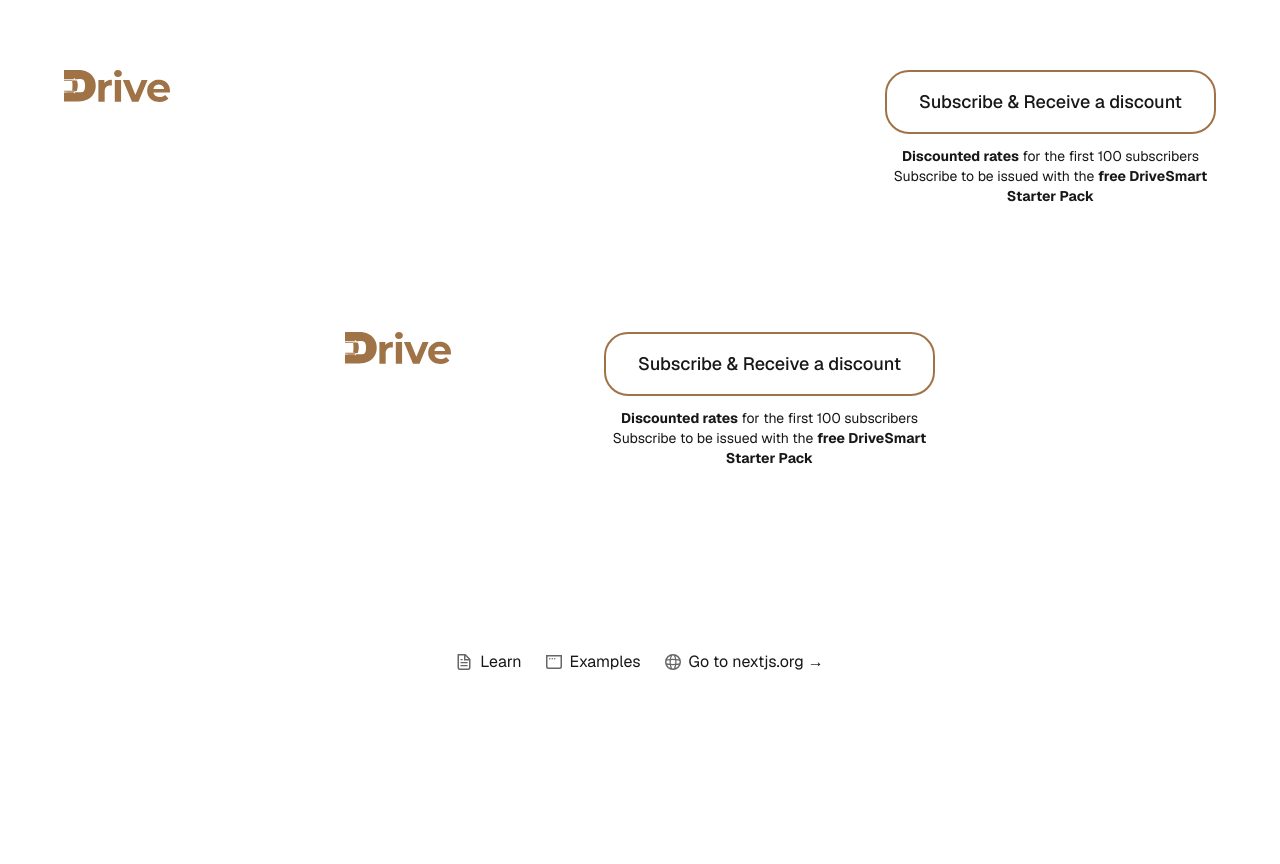
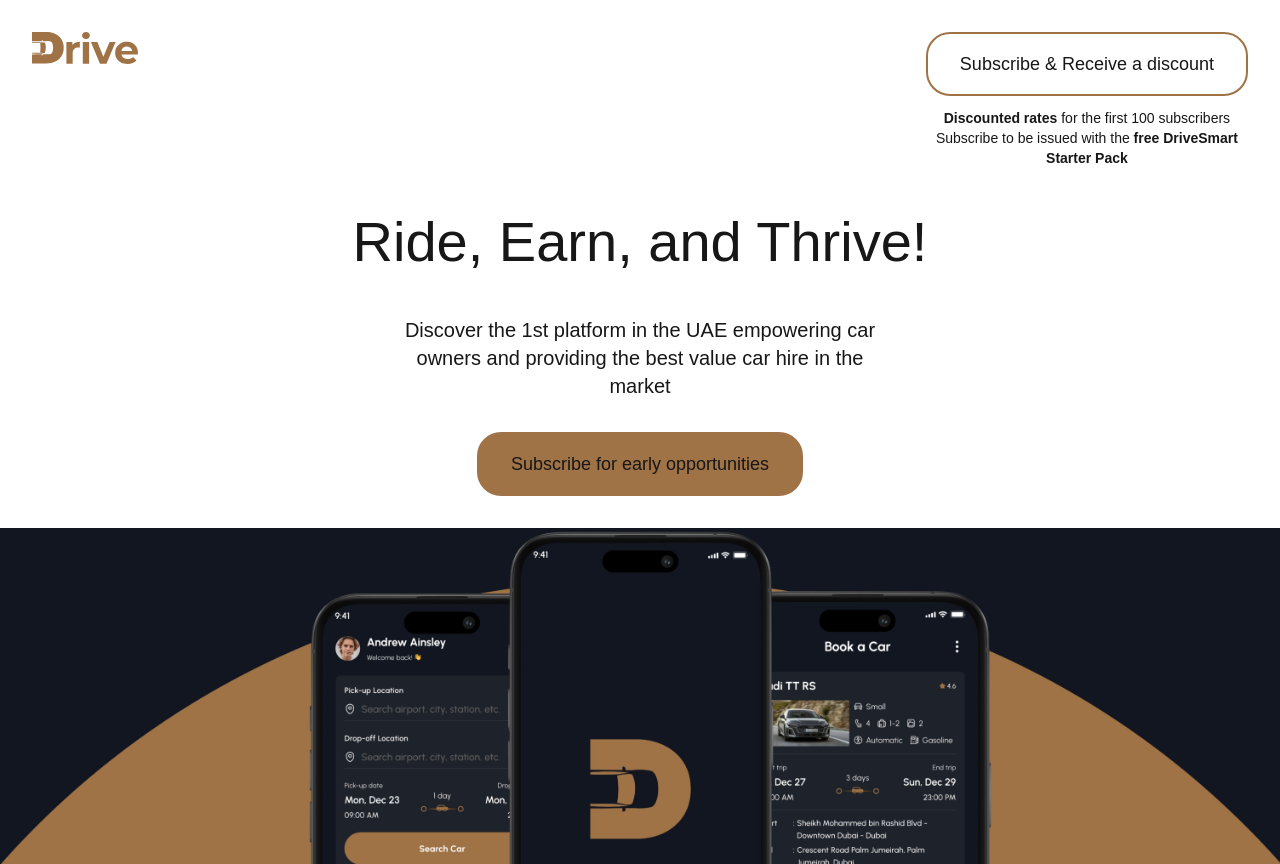
Before and after one commit to Simple2B/drive-smart, a Next.js app: page / in a window 1280 px wide. Before the commit the page ends 800 px from the top, so only its background shows below. Built offline with nearby package versions, Linux system fonts and the light colour scheme.

Commit message:
central block

```diff
--- /dev/null
+++ b/src/app/components/CentralBlock.tsx
@@ -0,0 +1,29 @@
+"use client";
+import React from "react";
+import Image from "next/image";
+import { Title } from "./Title";
+import { Button } from "./Button";
+import PhoneLaptop from "../../../public/phone-laptop.jpeg";
+import PhoneMobile from "../../../public/phone-mobile.jpeg";
+
+export const CentralBlock = () => {
+  return (
+    <div className="w-full flex flex-col items-center gap-8">
+      <Title text="Ride, Earn, and Thrive!" />
+      <p className="text-center w-full max-w-lg text-xl">
+        Discover the 1st platform in the UAE empowering car owners and providing
+        the best value car hire in the market
+      </p>
+      <Button
+        text="Subscribe for early opportunities"
+        isColored
+        onClick={() => {}}
+      />
+      <picture>
+        <source srcSet={PhoneMobile.src} media="(max-width: 767px)" />
+        <source srcSet={PhoneLaptop.src} media="(min-width: 768px)" />
+        <Image src={PhoneLaptop} alt="Company Logo" />
+      </picture>
+    </div>
+  );
+};
--- a/src/app/page.tsx
+++ b/src/app/page.tsx
@@ -1,14 +1,17 @@
 import Image from "next/image";
 import { Header } from "./components/Header";
+import { CentralBlock } from "./components/CentralBlock";
 
 export default function Home() {
   return (
-    <div className="grid grid-rows-[20px_1fr_20px] items-center justify-items-center min-h-screen p-8 pb-20 gap-16 sm:py-32 font-[family-name:var(--font-geist-sans)]">
+    // <div className="grid grid-rows-[20px_1fr_20px] items-center justify-items-center min-h-screen p-8 pb-20 gap-16 sm:py-32 font-[family-name:var(--font-geist-sans)]">
+    <div>
       <Header />
-      <main className="flex flex-col gap-8 row-start-2 items-center sm:items-start">
+      <CentralBlock />
+      {/* <main className="flex flex-col gap-8 row-start-2 items-center sm:items-start">
         <Header />
-      </main>
-      <footer className="row-start-3 flex gap-6 flex-wrap items-center justify-center">
+      </main> */}
+      {/* <footer className="row-start-3 flex gap-6 flex-wrap items-center justify-center">
         <a
           className="flex items-center gap-2 hover:underline hover:underline-offset-4"
           href="https://nextjs.org/learn?utm_source=create-next-app&utm_medium=appdir-template-tw&utm_campaign=create-next-app"
@@ -54,7 +57,7 @@ export default function Home() {
           />
           Go to nextjs.org →
         </a>
-      </footer>
+      </footer> */}
     </div>
   );
 }
```
Also changed, not shown: public/phone-laptop.jpeg (added), public/phone-mobile.jpeg (added).
